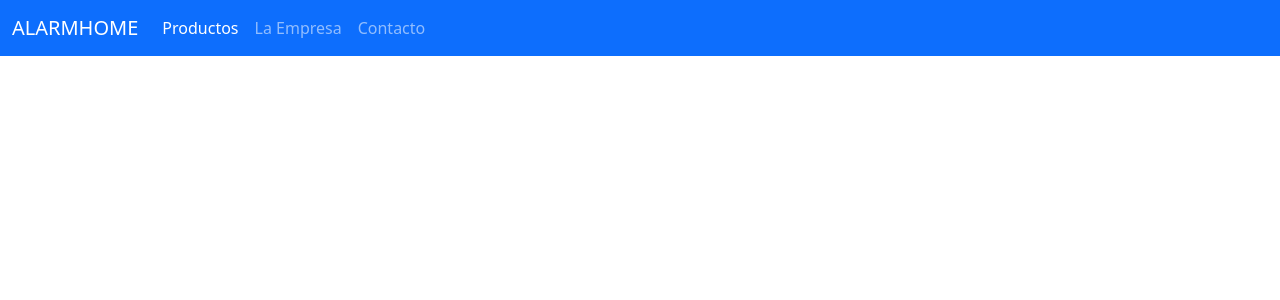
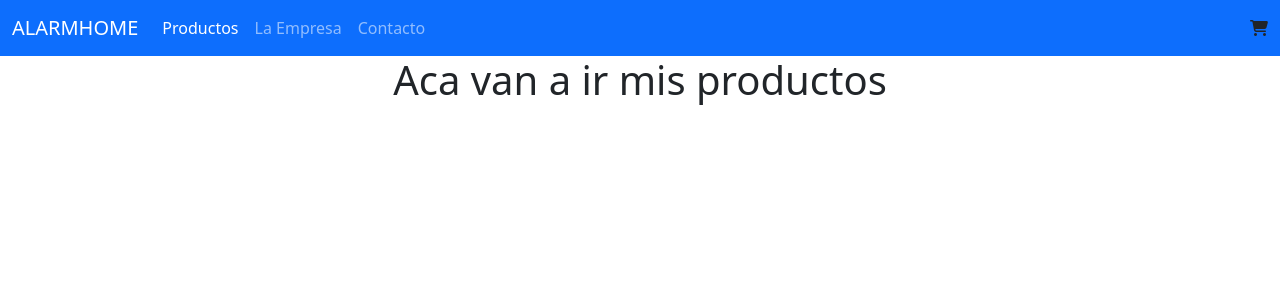
Before and after one commit to poggigaston/ecommerce-poggi, a React (Create React App) app: page / in a window 1280 px wide. Shown: the top 300 px of the page. Built offline with nearby package versions, Linux system fonts and the light colour scheme.

Commit message:
Desafio 4

```diff
--- a/package.json
+++ b/package.json
@@ -36,5 +36,8 @@
       "last 1 firefox version",
       "last 1 safari version"
     ]
+  },
+  "devDependencies": {
+    "prettier": "2.4.1"
   }
 }
--- a/public/index.html
+++ b/public/index.html
@@ -15,6 +15,17 @@
       user's mobile device or desktop. See https://developers.google.com/web/fundamentals/web-app-manifest/
     -->
     <link rel="manifest" href="%PUBLIC_URL%/manifest.json" />
+
+    <!-- FONTAWESOME -->
+    <script
+      src="https://kit.fontawesome.com/df59baf6b8.js"
+      crossorigin="anonymous"
+    ></script>
+    <link rel="preconnect" href="https://fonts.gstatic.com" />
+    <link
+      href="https://fonts.googleapis.com/css2?family=Roboto:wght@400;700&display=swap"
+      rel="stylesheet"
+    />
     <!--
       Notice the use of %PUBLIC_URL% in the tags above.
       It will be replaced with the URL of the `public` folder during the build.
@@ -39,6 +50,5 @@
       To begin the development, run `npm start` or `yarn start`.
       To create a production bundle, use `npm run build` or `yarn build`.
     -->
-
   </body>
 </html>
--- a/src/App.js
+++ b/src/App.js
@@ -1,12 +1,15 @@
 import './App.css';
+import NavBar from './components/NavBar';
+import ItemListContainer from './components/ItemListContainer';
+import 'bootstrap/dist/js/bootstrap.bundle';
 import 'bootstrap/dist/css/bootstrap.min.css';
-import NavBar from './components/NavBar';
-import 'bootstrap/dist/js/bootstrap.bundle';
 
 function App() {
   return (
     <div className="App">
       <NavBar/>
+      <ItemListContainer greeting="Aca van a ir mis productos">
+      </ItemListContainer>
     </div>
   );
 }
--- /dev/null
+++ b/src/components/CartWidget.jsx
@@ -0,0 +1,11 @@
+import React from 'react';
+
+const CartWidget = () => {
+    return (
+        <div>
+            <i class="fas fa-shopping-cart"></i>
+        </div>
+    )
+}
+
+export default CartWidget
--- /dev/null
+++ b/src/components/ItemListContainer.jsx
@@ -0,0 +1,11 @@
+import React from 'react';
+
+const ItemListContainer = ({greeting}) => {
+    return (
+        <div className="container-fluid">
+            <h1>{greeting}</h1>
+        </div>
+    )
+}
+
+export default ItemListContainer
--- a/src/components/NavBar.jsx
+++ b/src/components/NavBar.jsx
@@ -1,14 +1,15 @@
-import React from "react";
+import CartWidget from "./CartWidget";
+
 
 function NavBar() {
     return (
         <nav class="navbar navbar-expand-lg navbar navbar-dark bg-primary">
-            <div class="container-fluid">
-                <a class="navbar-brand mb-0 h1" href="#">ALARMHOME</a>
+            <div class="container-fluid d-flex justify-content-between">
+                <a class="navbar-brand mb-0 h3" href="#">ALARMHOME</a>
                 <button class="navbar-toggler" type="button" data-bs-toggle="collapse" data-bs-target="#navbarNav" aria-controls="navbarNav" aria-expanded="false" aria-label="Toggle navigation">
                     <span class="navbar-toggler-icon"></span>
                 </button>
-                <div class="collapse navbar-collapse" id="navbarNav">
+                <div class="collapse navbar-collapse justify-content-between" id="navbarNav">
                     <ul class="navbar-nav">
                         <li class="nav-item">
                             <a class="nav-link active" aria-current="page" href="#">Productos</a>
@@ -20,6 +21,7 @@ function NavBar() {
                             <a class="nav-link" href="#">Contacto</a>
                         </li>
                     </ul>
+                    <CartWidget/>
                 </div>
             </div>
         </nav>
```
Also changed, not shown: src/UI/Button.jsx (added, +9 -0 lines), 1 other file (tests, documents, lock files or other folders).
